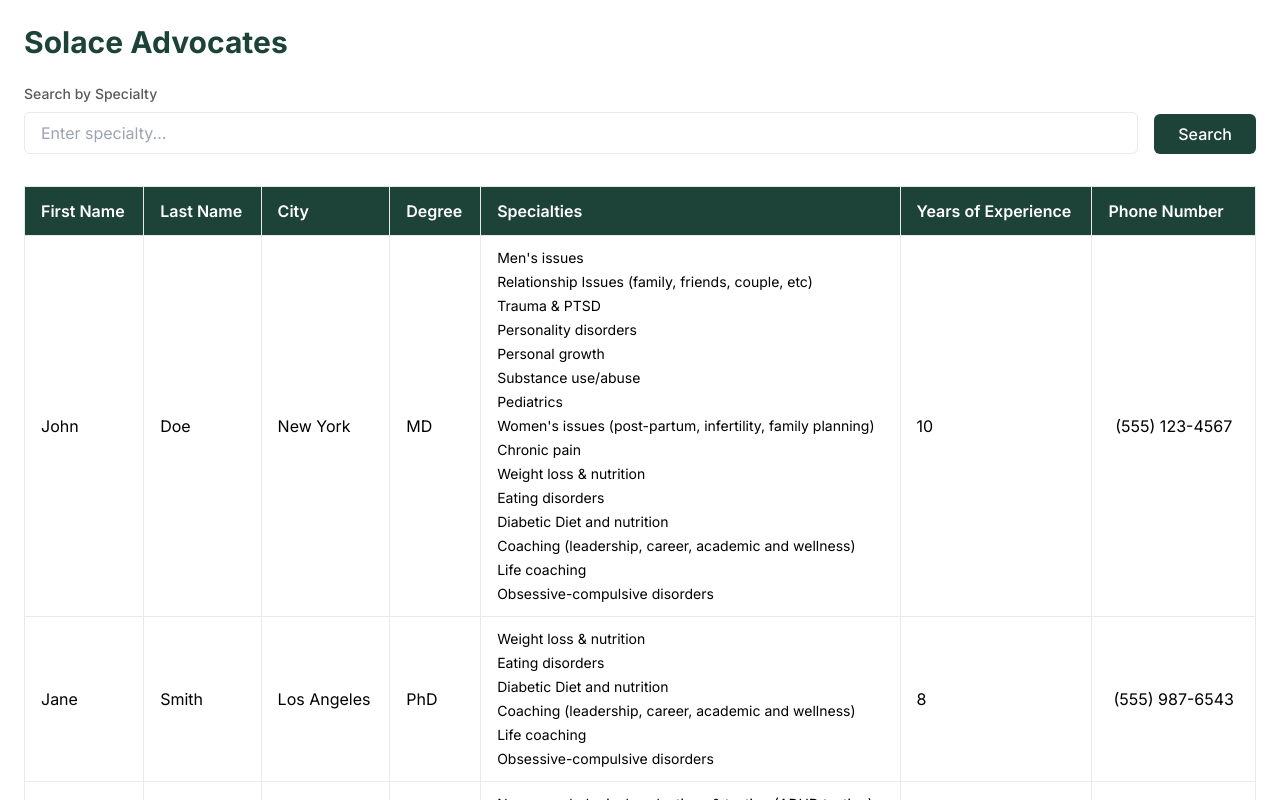
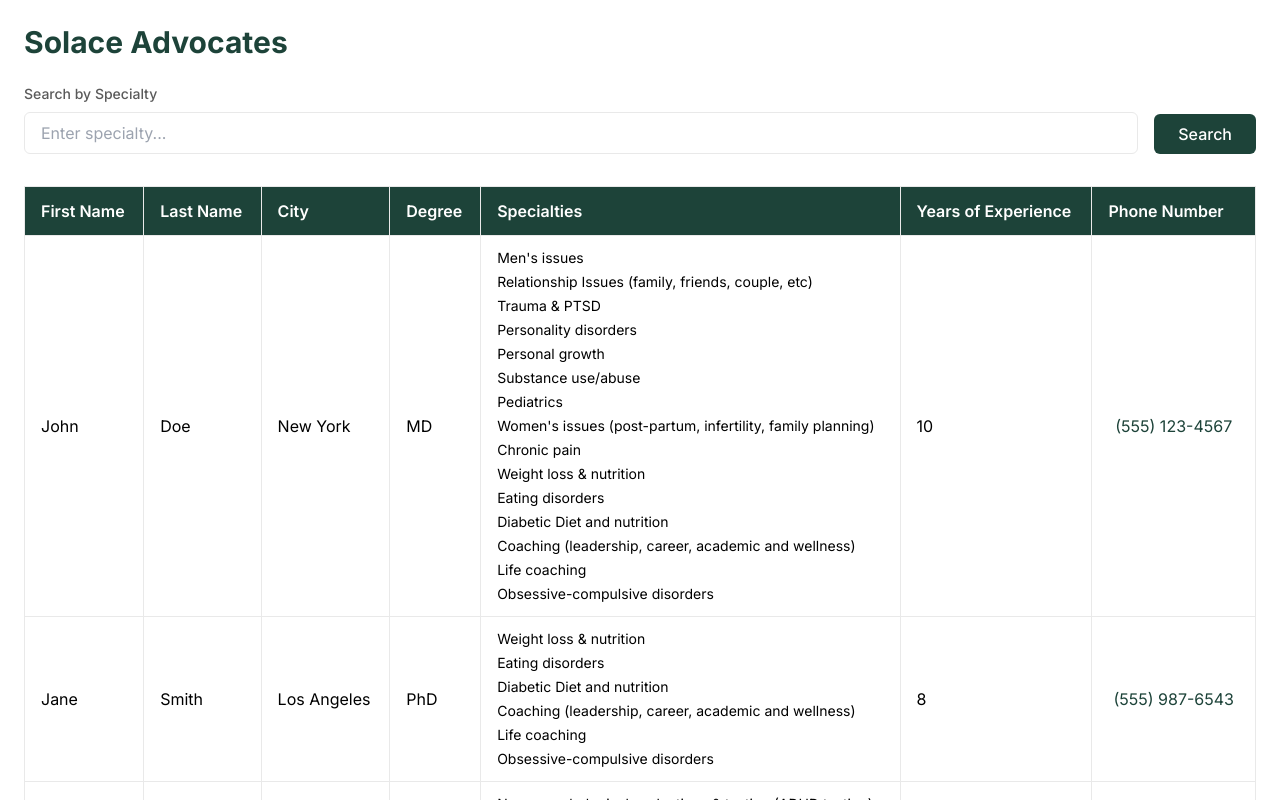
Before and after one commit to seanohue/solace-assignment, a Next.js app: page / in a window 1280 px wide. Shown: the top 800 px of the page. Built offline with nearby package versions, Linux system fonts and the light colour scheme.

Commit message:
make phone number clickable/callable

```diff
--- a/src/app/page.tsx
+++ b/src/app/page.tsx
@@ -41,6 +41,9 @@ function fetchAdvocates(
   });
 }
 
+/**
+ * Formats phone number to national format for readability and l10n.
+ */
 function formatPhoneNumber(phoneNumber: number | string): string {
   try {
     const phoneStr = String(phoneNumber);
@@ -50,6 +53,19 @@ function formatPhoneNumber(phoneNumber: number | string): string {
   } catch {
     // Fallback to original if parsing fails
     return String(phoneNumber);
+  }
+}
+
+/**
+ * Converts phone number to E.164 format for use with tel: links.
+ */
+function getPhoneNumberE164(phoneNumber: number | string): string | null {
+  try {
+    const phoneStr = String(phoneNumber);
+    const phone = parsePhoneNumber(phoneStr, phoneStr.length === 10 ? "US" : undefined);
+    return phone.number;
+  } catch {
+    return null;
   }
 }
 
@@ -161,7 +177,18 @@ export default function Home() {
                     </div>
                   </td>
                   <td className="table-cell">{advocate.yearsOfExperience}</td>
-                  <td className="table-cell text-center min-w-40">{formatPhoneNumber(advocate.phoneNumber)}</td>
+                  <td className="table-cell text-center min-w-40">
+                    {getPhoneNumberE164(advocate.phoneNumber) ? (
+                      <a
+                        href={`tel:${getPhoneNumberE164(advocate.phoneNumber)}`}
+                        className="text-primary hover:text-primary-focused hover:underline"
+                      >
+                        {formatPhoneNumber(advocate.phoneNumber)}
+                      </a>
+                    ) : (
+                      formatPhoneNumber(advocate.phoneNumber)
+                    )}
+                  </td>
                 </tr>
               );
             })}
```
